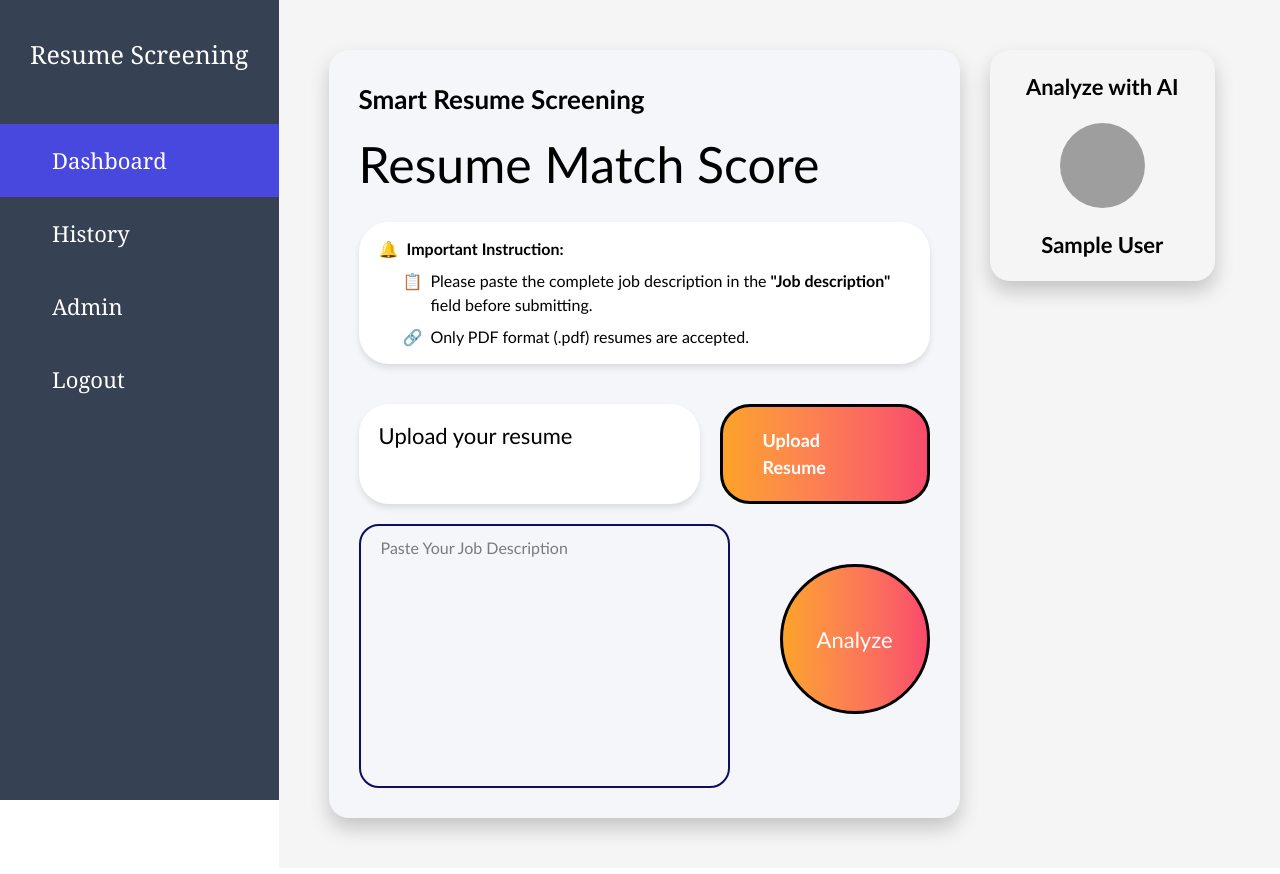
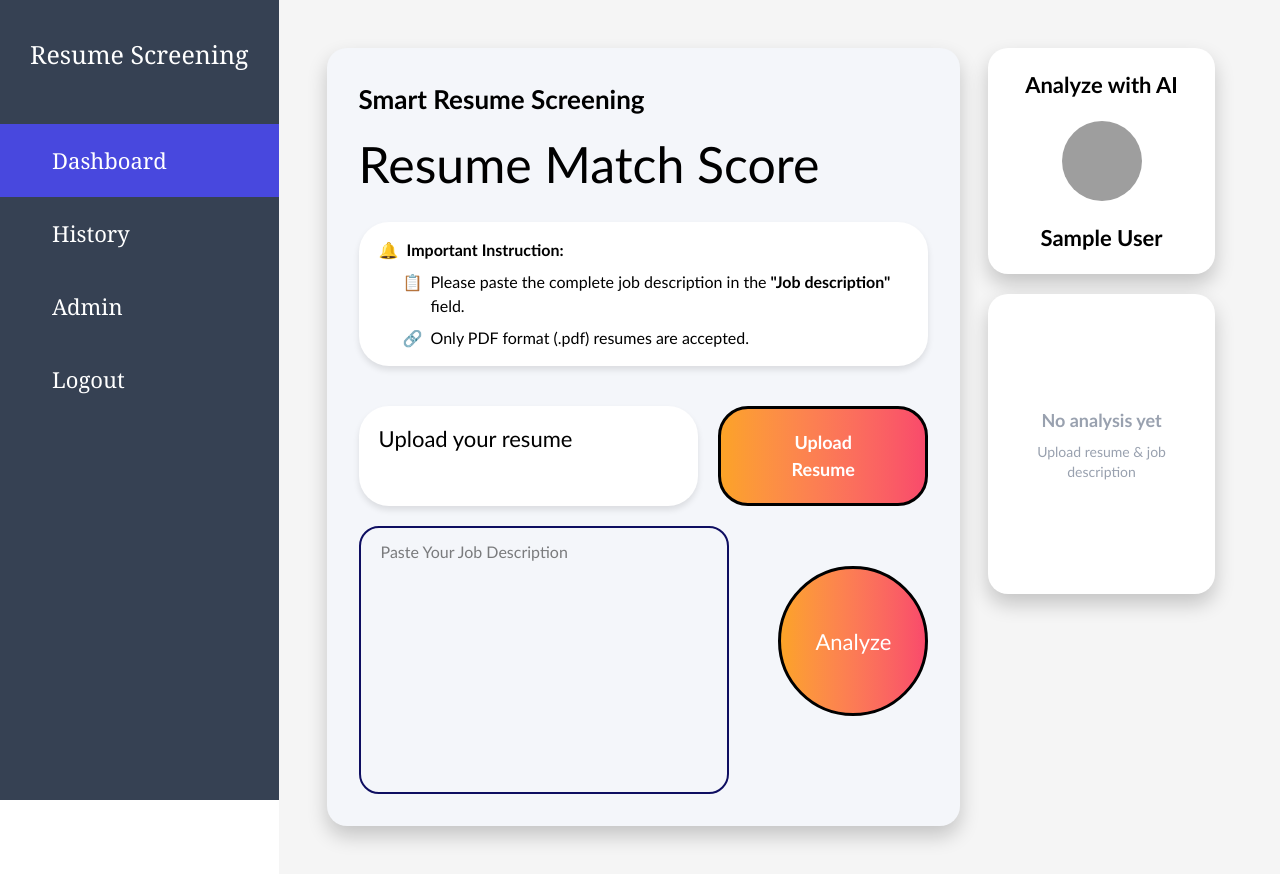
Before and after one commit to mahesha-br/score_preresume, a React (Vite) app in the folder frontend_ai/: page /dashboard in a window 1280 px wide. Built offline with nearby package versions, Linux system fonts and the light colour scheme; no server answers; sample sign-in values are in the browser's storage; grey boxes are pictures that could not be loaded; some icons are missing.

Commit message:
dashboard update

```diff
--- a/frontend_ai/src/component/Dashboard/Dashboard.jsx
+++ b/frontend_ai/src/component/Dashboard/Dashboard.jsx
@@ -45,9 +45,13 @@ const Dashboard = () => {
   };
 
   return (
-    <div className="flex flex-col lg:flex-row min-h-screen p-5 lg:p-12.5 gap-7.5 bg-[whitesmoke] box-border">
-      {/* Main Card */}
-      <div className="w-full lg:w-[70%] bg-[#f4f6fa] rounded-[20px] shadow-[0_10px_20px_rgba(0,0,0,0.2)] p-5 lg:p-7.5 flex flex-col box-border">
+    <div className="flex flex-col lg:flex-row min-h-screen w-full p-5 lg:p-12 gap-7 bg-[whitesmoke] box-border">
+
+      {/* ================= LEFT PANEL ================= */}
+      <div className="w-full lg:w-[70%] bg-[#f4f6fa] rounded-[20px]
+        shadow-[0_10px_20px_rgba(0,0,0,0.2)]
+        p-5 lg:p-8 flex flex-col">
+
         <div className="text-[26px] font-semibold">
           Smart Resume Screening
         </div>
@@ -57,7 +61,10 @@ const Dashboard = () => {
         </div>
 
         {/* Instructions */}
-        <div className="w-full bg-white rounded-[30px] shadow-[0_4px_6px_rgba(0,0,0,0.1)] px-5 py-3.75 my-5 text-[16px]">
+        <div className="w-full bg-white rounded-[30px]
+          shadow-[0_4px_6px_rgba(0,0,0,0.1)]
+          px-5 py-4 my-5 text-[16px]">
+
           <div className="flex items-center gap-2 font-semibold">
             <span>🔔</span>
             <span>Important Instruction:</span>
@@ -67,8 +74,7 @@ const Dashboard = () => {
             <span>📋</span>
             <span>
               Please paste the complete job description in the
-              <strong> "Job description" </strong>
-              field before submitting.
+              <strong> "Job description"</strong> field.
             </span>
           </div>
 
@@ -80,17 +86,17 @@ const Dashboard = () => {
 
         {/* Upload Row */}
         <div className="flex flex-col lg:flex-row justify-between gap-5 mt-5">
-          <div className="w-full lg:w-[60%] bg-white rounded-[30px] px-5 py-3.75 shadow-[0_4px_6px_rgba(0,0,0,0.1)] text-[22px]">
+          <div className="w-full lg:w-[60%] bg-white rounded-[30px]
+            px-5 py-4 shadow-[0_4px_6px_rgba(0,0,0,0.1)]
+            text-[22px] truncate">
             {uploadFiletext}
           </div>
 
-          <div className="flex items-center">
           <label
             htmlFor="inputField"
             className="text-[18px] cursor-pointer px-10 py-5 text-white font-bold
               bg-linear-to-r from-[#fca326] to-[#f94a6b]
-              rounded-[30px] border-[3px] border-black"
-            >
+              rounded-[30px] border-[3px] border-black text-center">
             Upload Resume
           </label>
 
@@ -102,7 +108,6 @@ const Dashboard = () => {
             onChange={handleOnChangeFile}
           />
         </div>
-        </div>
 
         {/* Textarea + Analyze */}
         <div className="flex flex-col lg:flex-row justify-between gap-5 mt-5">
@@ -111,31 +116,34 @@ const Dashboard = () => {
             onChange={(e) => setJobDesc(e.target.value)}
             placeholder="Paste Your Job Description"
             className="outline-none rounded-[20px] border-2 border-[rgb(14,14,97)]
-            px-5 py-2.5 box-border w-full lg:w-[65%] resize-none"
+              px-5 py-3 w-full lg:w-[65%] resize-none"
             rows={10}
           />
 
           <div
             onClick={handleUpload}
-            className="w-37.5 h-37.5 border-[3px] border-black flex justify-center items-center
-            rounded-full bg-linear-to-r from-[#fca326] to-[#f94a6b]
-            text-[22px] text-white cursor-pointer mt-4 lg:mt-10"
-          >
+            className="w-37.5 h-37.5 border-[3px] border-black
+              flex justify-center items-center rounded-full
+              bg-linear-to-r from-[#fca326] to-[#f94a6b]
+              text-[22px] text-white cursor-pointer mt-4 lg:mt-10">
             Analyze
           </div>
         </div>
       </div>
 
-      {/* Side Card */}
-      <div className="w-full lg:w-[25%] flex flex-col gap-5">
-        {/* Top Card */}
-        <div className="rounded-[20px] p-5 flex flex-col items-center justify-center shadow-[0_10px_20px_rgba(0,0,0,0.2)]">
+      {/* ================= RIGHT PANEL ================= */}
+      <div className="w-full lg:w-[25%] flex flex-col gap-5 min-h-full">
+
+        {/* Profile Card */}
+        <div className="rounded-[20px] p-5 flex flex-col items-center
+          shadow-[0_10px_20px_rgba(0,0,0,0.2)] bg-white">
+
           <div className="text-[22px] font-bold text-center">
             Analyze with AI
           </div>
 
           <img
-            className="w-21.25 h-21.25 rounded-full my-5 object-cover"
+            className="w-20 h-20 rounded-full my-5 object-cover"
             src={
               userInfo?.photoUrl
                 ? userInfo.photoUrl
@@ -149,38 +157,59 @@ const Dashboard = () => {
           </div>
         </div>
 
-        {/* Bottom Card */}
+        {/* Placeholder BEFORE upload */}
+        {!result && !loading && (
+          <div className="rounded-[20px] p-5 flex flex-col items-center justify-center
+            shadow-[0_10px_20px_rgba(0,0,0,0.2)]
+            min-h-75 bg-white text-center text-gray-400">
+
+            <div className="text-[18px] font-semibold">
+              No analysis yet
+            </div>
+            <div className="text-sm mt-2">
+              Upload resume & job description
+            </div>
+          </div>
+        )}
+
+        {/* Result */}
         {result && (
-          <div className="rounded-[20px] p-5 flex flex-col items-center justify-start shadow-[0_10px_20px_rgba(0,0,0,0.2)]
-          mt-4 lg:mt-10 overflow-auto max-h-100 w-full">
+  <div
+    className="rounded-[20px] p-5 flex flex-col items-center
+    shadow-[0_10px_20px_rgba(0,0,0,0.2)]
+    min-h-75 max-h-105
+    bg-white overflow-hidden"
+  >
     <div className="text-[22px] font-bold mb-2 text-center">
       Result
     </div>
 
-            <div className="flex justify-center items-center gap-5 mb-4">
-              <div className="text-[22px] font-bold">
-                {result?.score}%
+    <div className="flex items-center gap-3 mb-4">
+      <div className="text-[26px] font-bold">
+        {result.score}%
       </div>
-              <CreditScoreIcon className="text-[22px]" />
+      <CreditScoreIcon />
     </div>
 
-            <div className="w-full">
-              <div className="text-[22px] font-bold mb-2">
+    {/* SCROLLABLE CONTENT */}
+    <div className="w-full overflow-y-auto pr-2">
+      <div className="text-[20px] font-bold mb-2">
         Feedback
       </div>
-              <div className="text-sm sm:text-[16px] leading-relaxed">
-                {result?.feedback}
+      <div className="text-[15px] leading-relaxed">
+        {result.feedback}
       </div>
     </div>
   </div>
 )}
 
+        {/* Loading */}
         {loading && (
           <Skeleton
             variant="rectangular"
             sx={{ borderRadius: "20px" }}
-            width={280}
-            height={280}
+            width="100%"
+            height={300}
           />
         )}
       </div>
```
Lines whose indentation alone changed are shown as unchanged.
